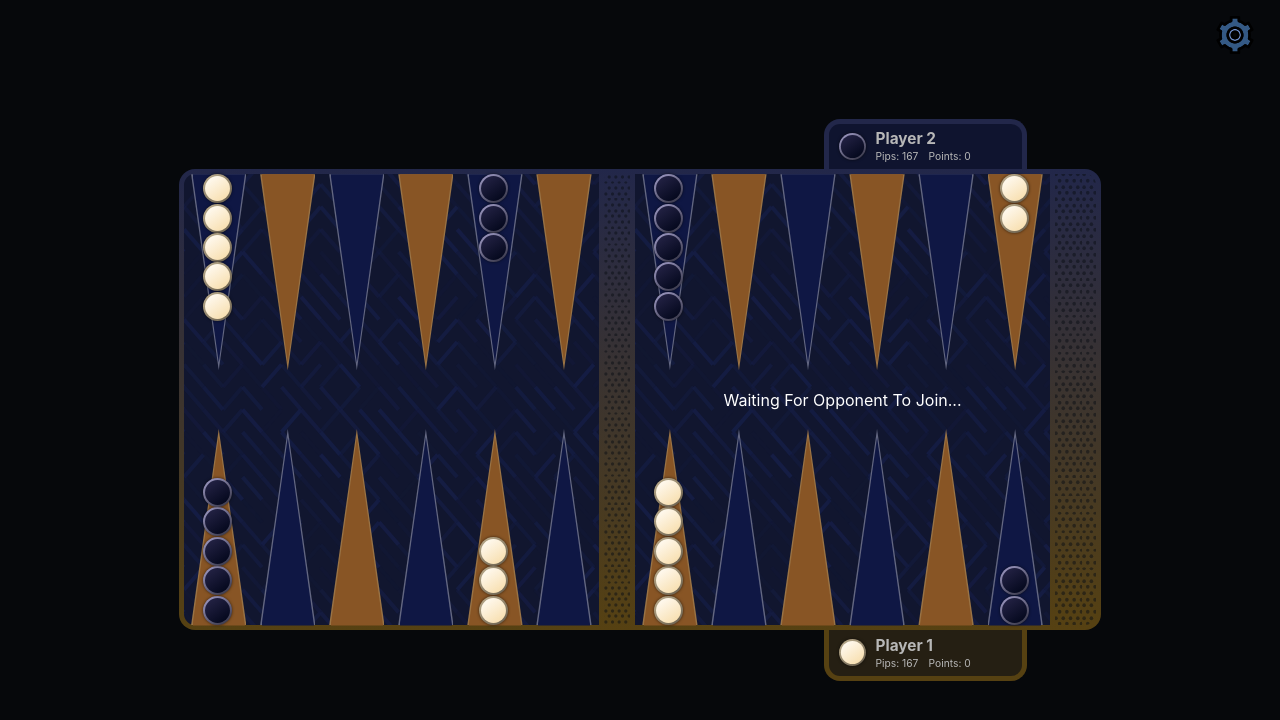
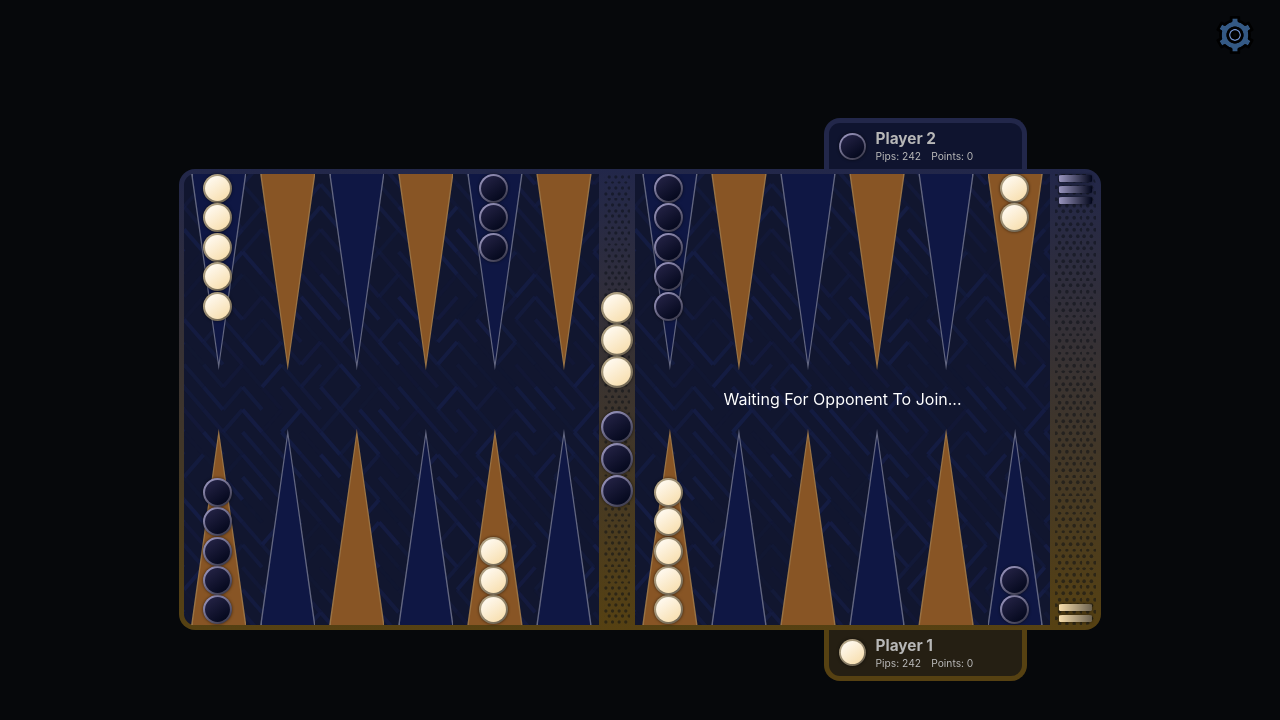
Before and after one commit to sam-swarr/backgammon, a React (Create React App) app: page /local in a window 1280 px wide. Shown: the top 720 px of the page. Built offline with nearby package versions, Linux system fonts and the light colour scheme.

Commit message:
style bar and home checkers

```diff
--- a/src/App.css
+++ b/src/App.css
@@ -511,9 +511,8 @@
 }
 
 .Player-one-bar-checkers .Checker, .Player-two-bar-checkers .Checker {
-  border-radius: 50%;
-  height: 15.23%;
-  width: 83.5%;
+  height: 15%;
+  width: 120%;
 }
 
 .Player-one-home-checkers, .Player-two-home-checkers {
@@ -521,6 +520,22 @@
   display: flex;
   flex-direction: column;
   height: 47.5%;
+}
+
+.Player-one-home-checkers .Checker.white {
+  background-image: url(checker-home-light.svg);
+}
+
+.Player-one-home-checkers .Checker.black {
+  background-image: url(checker-home-dark.svg);
+}
+
+.Player-two-home-checkers .Checker.white {
+  background-image: url(checker-home-light.svg);
+}
+
+.Player-two-home-checkers .Checker.black {
+  background-image: url(checker-home-dark.svg);
 }
 
 .Player-one-home-checkers {
@@ -544,12 +559,12 @@
 }
 
 .Player-one-home-checkers .Checker, .Player-two-home-checkers .Checker {
-  border-radius: 15%;
+  border-radius: 10% 10% 34% 34%;
   height: 4%;
   margin-bottom: 3%;
   margin-top: 3%;
   padding-top: 0;
-  width: 70%;
+  width: 80%;
 }
 
 .Submit-button-wrapper, .Undo-button-wrapper, .Dice-row-spacer {
--- a/src/Constants.tsx
+++ b/src/Constants.tsx
@@ -127,12 +127,12 @@ export const STARTING_BOARD_STATE: GameBoardState = {
     },
   ],
   barState: {
-    [Player.One]: 0,
-    [Player.Two]: 0,
+    [Player.One]: 3,
+    [Player.Two]: 3,
   },
   homeState: {
-    [Player.One]: 0,
-    [Player.Two]: 0,
+    [Player.One]: 2,
+    [Player.Two]: 3,
   },
 };
 
```
Also changed, not shown: src/checker-home-dark.svg (added), src/checker-home-light.svg (added).
